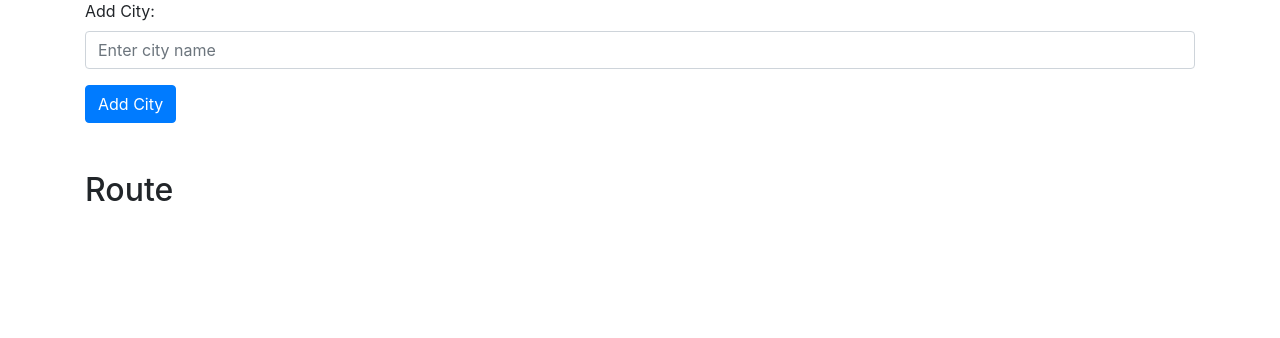
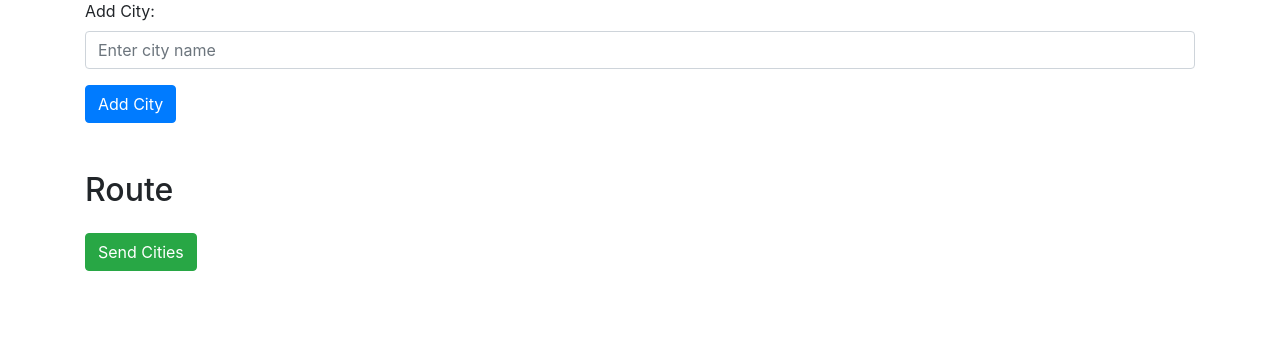
Before and after one commit to gunsh1p/cu-project3, a Flask app: page / in a window 1280 px wide. Shown: the part 133-471 px from the top of the page. Run offline with Flask 3, Linux system fonts and the light colour scheme; parts of the project's set-up code (start-up, migrations or seed data) failed here and were passed over; some libraries are stand-ins or nearby versions.

Commit message:
Modify template

```diff
--- a/web/route_creator/templates/index.html
+++ b/web/route_creator/templates/index.html
@@ -37,6 +37,10 @@
         <ul id="routeList" class="list-group">
             <!-- Cities will be added here -->
         </ul>
+
+        <form id="sendCitiesForm" action="{{ protocol }}://{{ hostname }}/details" method="GET" class="mt-3">
+            <button type="button" id="sendCitiesButton" class="btn btn-success">Send Cities</button>
+        </form>
     </div>
 
     <!-- Popup Modal -->
@@ -64,17 +68,17 @@
     <script src="https://cdn.jsdelivr.net/npm/@popperjs/core@2.9.2/dist/umd/popper.min.js"></script>
     <script src="https://stackpath.bootstrapcdn.com/bootstrap/4.5.2/js/bootstrap.min.js"></script>
     <script>
-        let currentInsertIndex = -1; // To track where to insert the new city
+        let currentInsertIndex = -1;
 
         document.getElementById('cityForm').addEventListener('submit', function(event) {
-            event.preventDefault(); // Prevent form submission
+            event.preventDefault();
 
             const cityInput = document.getElementById('cityInput');
             const cityName = cityInput.value.trim();
 
             if (cityName) {
                 addCityToList(cityName);
-                cityInput.value = ''; // Clear the input field
+                cityInput.value = '';
             }
         });
 
@@ -83,7 +87,6 @@
             listItem.className = 'list-group-item d-flex justify-content-between align-items-center';
             listItem.textContent = cityName;
 
-            // Create buttons for moving and removing
             const btnGroup = document.createElement('div');
             btnGroup.className = 'btn-group';
 
@@ -102,15 +105,12 @@
             removeBtn.textContent = 'Remove';
             removeBtn.onclick = () => listItem.remove();
 
-            // Append buttons to the button group
             btnGroup.appendChild(moveUpBtn);
             btnGroup.appendChild(moveDownBtn);
             btnGroup.appendChild(removeBtn);
 
-            // Append button group to the list item
             listItem.appendChild(btnGroup);
 
-            // Add the new city to the route list
             document.getElementById('routeList').appendChild(listItem);
         }
 
@@ -118,20 +118,35 @@
             const routeList = document.getElementById('routeList');
             const currentIndex = Array.from(routeList.children).indexOf(listItem);
 
-            // Calculate new index
             const newIndex = currentIndex + direction;
 
-            // Check bounds
             if (newIndex >= 0 && newIndex < routeList.children.length) {
                 if (direction === -1) {
-                    // Move up
                     routeList.insertBefore(listItem, routeList.children[newIndex]);
                 } else {
-                    // Move down
                     routeList.insertBefore(listItem, routeList.children[newIndex + 1]);
                 }
             }
         }
+
+        document.getElementById('sendCitiesButton').addEventListener('click', function() {
+            const routeList = document.getElementById('routeList');
+            const cities = Array.from(routeList.children).map(item => item.firstChild.textContent);
+
+            const form = document.getElementById('sendCitiesForm');
+
+            <!-- form.querySelectorAll('input[name="cities[]"]').forEach(input => input.remove()); -->
+
+            cities.forEach(city => {
+                const input = document.createElement('input');
+                input.type = 'hidden';
+                input.name = 'cities[]'; // Use 'cities[]' to create an array in the query string
+                input.value = city;
+                form.appendChild(input);
+            });
+
+            document.getElementById('sendCitiesForm').submit();
+        });
     </script>
 </body>
 </html>
```
